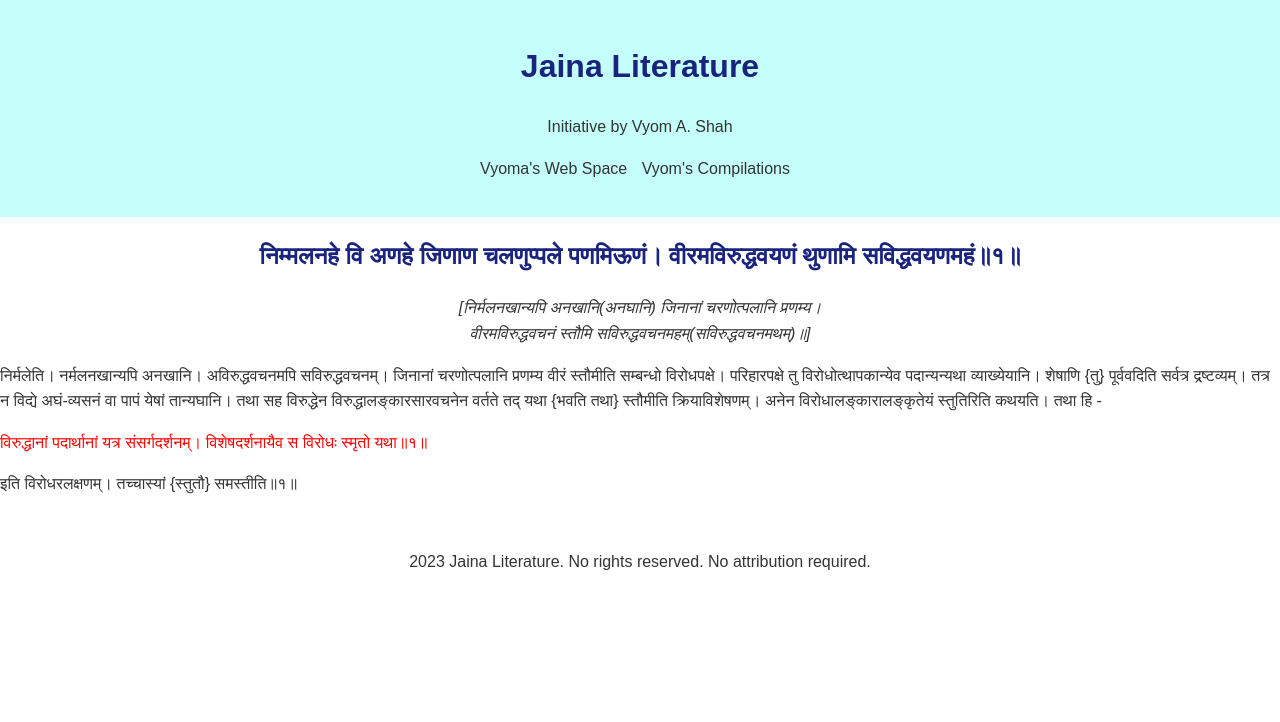
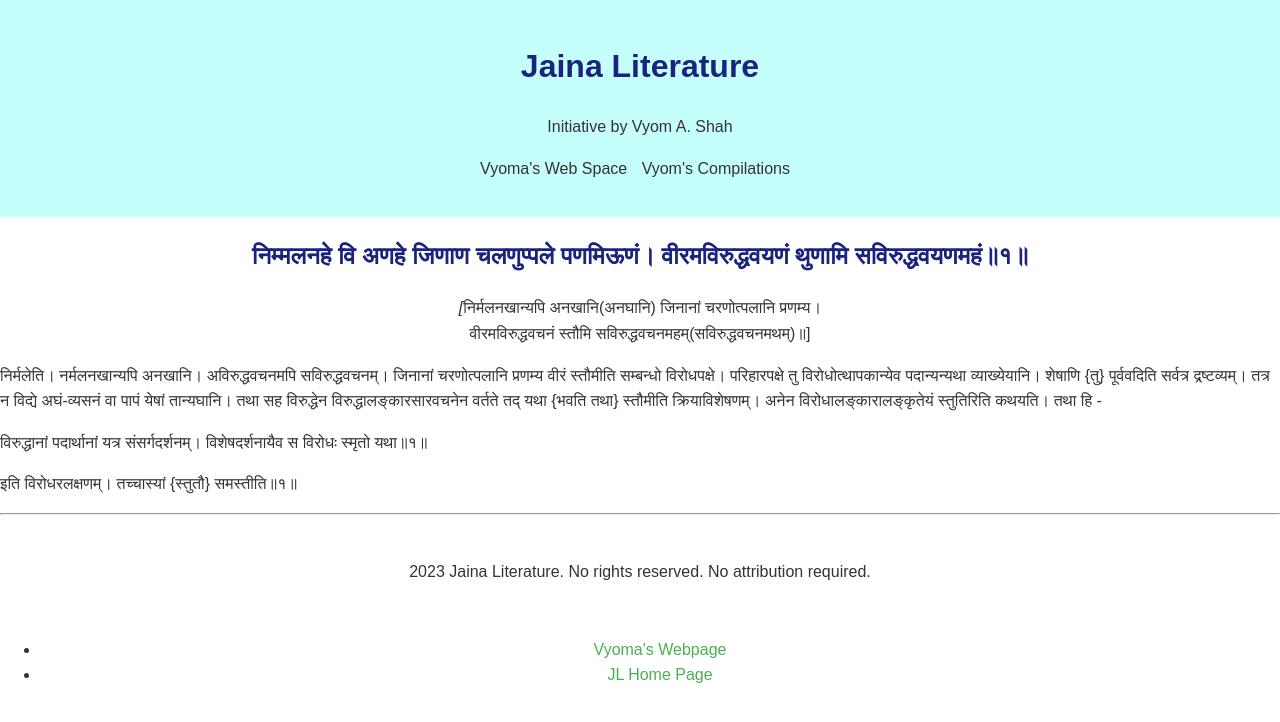
Before and after one commit to svyoma/svyoma.github.io, a Jekyll site: the page jaina-literature/dailyverse.html, which Jekyll copies as it is, in a window 1280 px wide. Shown: the top 722 px of the page. Built offline with Jekyll 4.4.1, drawn with Linux system fonts in a browser that asks for light colours; some web fonts are replaced.

Commit message:
Update dailyverse.html

```diff
--- a/jaina-literature/dailyverse.html
+++ b/jaina-literature/dailyverse.html
@@ -104,19 +104,22 @@
     </nav>
     </header>
 <blockquote>
-<h2 style="text-align: center;"><strong>निम्मलनहे वि अणहे जिणाण चलणुप्पले पणमिऊणं। वीरमविरुद्धवयणं थुणामि सविद्धवयणमहं॥१॥</strong></h2>
-<h2 style="text-align: center;"><strong></strong></h2>
+<h2 style="text-align: center;"><strong>निम्मलनहे वि अणहे जिणाण चलणुप्पले पणमिऊणं। वीरमविरुद्धवयणं थुणामि सविरुद्धवयणमहं॥१॥</strong></h2>
 </blockquote>
-<p style="text-align: center;"><em>[निर्मलनखान्यपि अनखानि(अनघानि) जिनानां चरणोत्पलानि प्रणम्य।<br /> वीरमविरुद्धवचनं स्तौमि सविरुद्धवचनमहम्(सविरुद्धवचनमथम्)॥]</em></p>
+<p style="text-align: center;"><em>[</em>निर्मलनखान्यपि अनखानि(अनघानि) जिनानां चरणोत्पलानि प्रणम्य।<br /> वीरमविरुद्धवचनं स्तौमि सविरुद्धवचनमहम्(सविरुद्धवचनमथम्)॥]</p>
 <div class="cl-preview-section">
 <p>निर्मलेति। नर्मलनखान्यपि अनखानि। अविरुद्धवचनमपि सविरुद्धवचनम्। जिनानां चरणोत्पलानि प्रणम्य वीरं स्तौमीति सम्बन्धो विरोधपक्षे। परिहारपक्षे तु विरोधोत्थापकान्येव पदान्यन्यथा व्याख्येयानि। शेषाणि {तु} पूर्ववदिति सर्वत्र द्रष्टव्यम्। तत्र न विद्ये अघं-व्यसनं वा पापं येषां तान्यघानि। तथा सह विरुद्धेन विरुद्धालङ्कारसारवचनेन वर्तते तद् यथा {भवति तथा} स्तौमीति क्रियाविशेषणम्। अनेन विरोधालङ्कारालङ्कृतेयं स्तुतिरिति कथयति। तथा हि -</p>
-<p><span style="color: #ff0000;">विरुद्धानां पदार्थानां यत्र संसर्गदर्शनम्। विशेषदर्शनायैव स विरोधः स्मृतो यथा॥१॥</span></p>
-</div>
-<div class="cl-preview-section">
+<p>विरुद्धानां पदार्थानां यत्र संसर्गदर्शनम्। विशेषदर्शनायैव स विरोधः स्मृतो यथा॥१॥</p>
 <p>इति विरोधरलक्षणम्। तच्चास्यां {स्तुतौ} समस्तीति॥१॥</p>
 </div>
+	<hr />
   <footer>
     <p>2023 Jaina Literature. No rights reserved. No attribution required.</p>
- </footer>
+	  <footer>
+    <ul class="quicklinks">
+        <li><a href="/">Vyoma's Webpage</a></li>
+        <li><a href="/jaina-literature">JL Home Page</a></li>
+    </ul>
+</footer>
 </body>
 </html>
```
